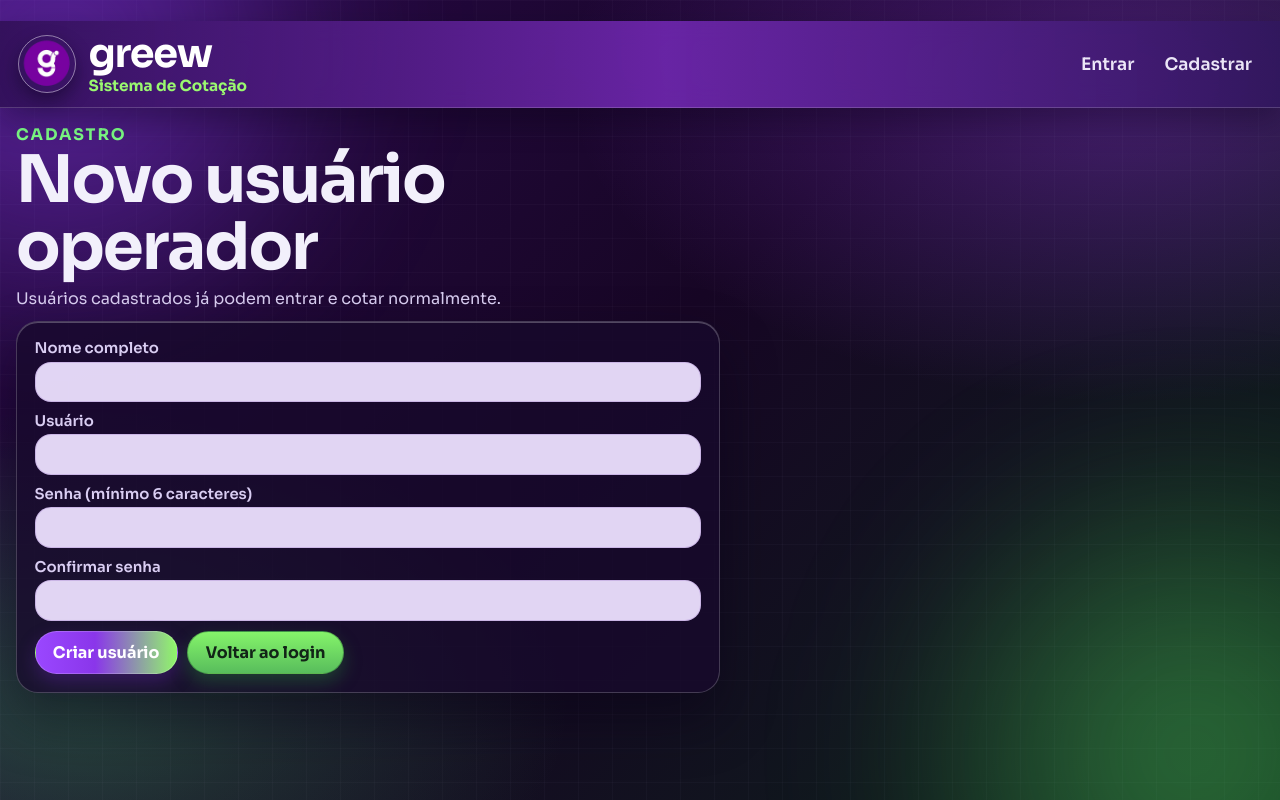
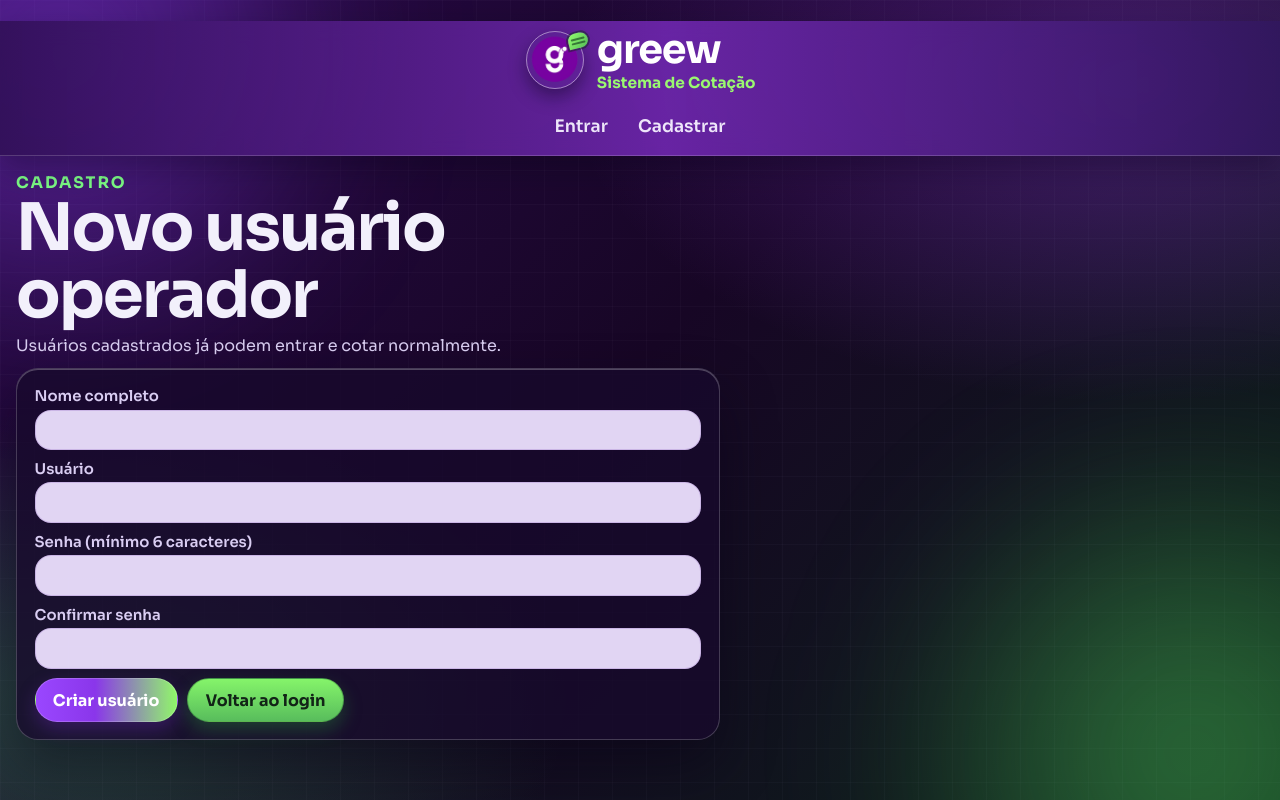
Before and after one commit to JoaoGabrielll7/cotagreew, a Flask app: page /register in a window 1280 px wide. Run offline with Flask 3, Linux system fonts and the light colour scheme; parts of the project's set-up code (start-up, migrations or seed data) failed here and were passed over; some libraries are stand-ins or nearby versions.

Commit message:
Centraliza marca no header e move itens para linha inferior

```diff
--- a/web/static/site.css
+++ b/web/static/site.css
@@ -89,18 +89,22 @@ body {
 }
 
 .nav-wrap {
-  min-height: 86px;
+  min-height: 104px;
   display: flex;
+  flex-direction: column;
   align-items: center;
-  justify-content: space-between;
+  justify-content: center;
   gap: 1rem;
+  padding: 0.52rem 0 0.7rem;
 }
 
 .nav-left {
   display: flex;
   align-items: center;
-  gap: 0.9rem;
+  justify-content: center;
+  gap: 0.7rem;
   min-width: 0;
+  width: 100%;
 }
 
 .menu-toggle {
@@ -194,6 +198,9 @@ body {
 .nav-user-stack {
   display: flex;
   align-items: center;
+  justify-content: center;
+  width: 100%;
+  flex-wrap: wrap;
   gap: 0.65rem;
 }
 
@@ -782,8 +789,9 @@ td a {
   .nav-wrap {
     flex-wrap: wrap;
     justify-content: center;
-    padding: 0.6rem 0;
+    padding: 0.55rem 0 0.6rem;
     min-height: auto;
+    gap: 0.72rem;
   }
 
   .nav-left {
--- a/web/templates/base.html
+++ b/web/templates/base.html
@@ -20,7 +20,7 @@
           <a class="brand" href="{{ url_for('dashboard') if current_user else url_for('login') }}">
             <span class="brand-mark">
               <img class="brand-logo" src="{{ url_for('static', filename='img/greew-logo.png') }}" alt="Greew Transportes">
-
+              <span class="brand-leaf" aria-hidden="true"></span>
             </span>
             <span class="brand-text">
               <span class="brand-main">greew</span>
```
